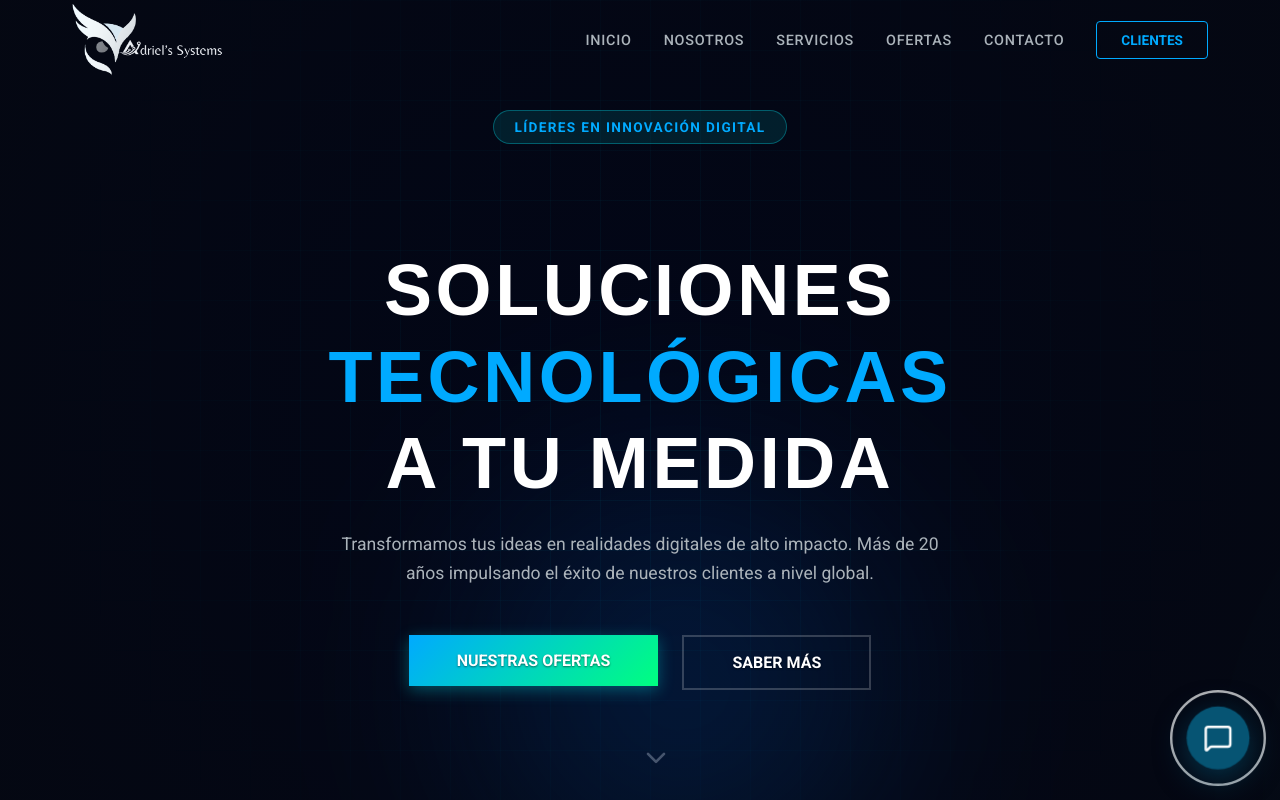
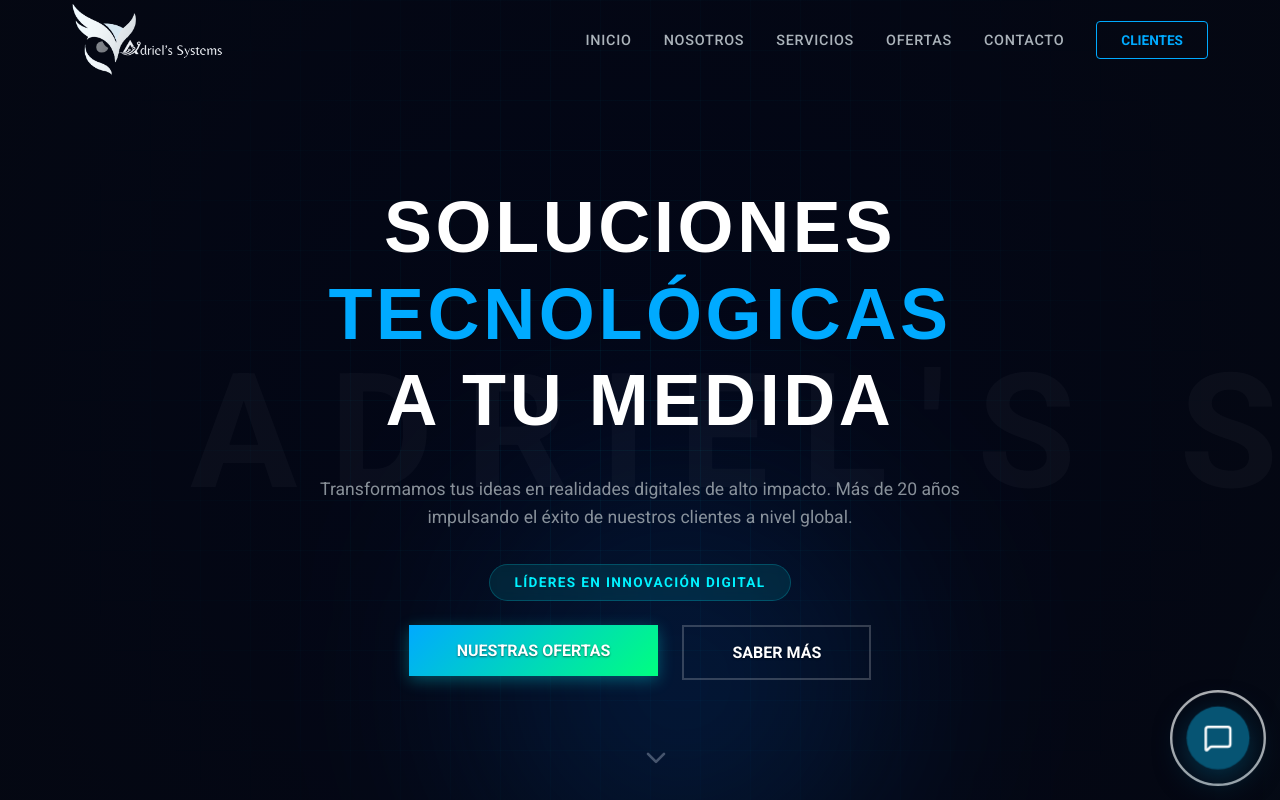
Before and after one commit to rhectoroc/appweb, a Next.js app: page / in a window 1280 px wide. Shown: the top 800 px of the page. Built offline with nearby package versions, Linux system fonts and the light colour scheme; a web font is replaced by a local one.

Commit message:
"design: refactor hero layout with brand watermark and new badge position"

```diff
--- a/src/components/sections/HeroSection.module.css
+++ b/src/components/sections/HeroSection.module.css
@@ -76,129 +76,50 @@
 .content {
     position: relative;
     z-index: 10;
-    text-align: center;
+    padding-top: 4rem;
 }
 
-.textWrapper {
+.contentInner {
+    position: relative;
+    display: flex;
+    flex-direction: column;
+    align-items: center;
+    text-align: center;
     max-width: 900px;
     margin: 0 auto;
 }
 
+.brandWatermark {
+    position: absolute;
+    top: 50%;
+    left: 50%;
+    transform: translate(-50%, -50%);
+    font-size: clamp(3rem, 15vw, 10rem);
+    font-weight: 900;
+    color: rgba(255, 255, 255, 0.03);
+    white-space: nowrap;
+    pointer-events: none;
+    z-index: -1;
+    text-transform: uppercase;
+    letter-spacing: 0.2em;
+    user-select: none;
+    width: 100%;
+    text-align: center;
+}
+
 .badge {
     display: inline-block;
-    padding: 0.5rem 1.25rem;
+    padding: 0.6rem 1.5rem;
     background: rgba(0, 242, 255, 0.1);
-    border: 1px solid rgba(0, 242, 255, 0.3);
+    border: 1px solid rgba(0, 242, 255, 0.2);
     border-radius: 50px;
-    color: hsl(var(--primary));
+    color: #00f2ff;
     font-size: 0.85rem;
     font-weight: 600;
     text-transform: uppercase;
     letter-spacing: 0.1em;
-    margin-bottom: 2rem;
-}
-
-.brandReveal {
-    font-size: 1.1rem;
-    font-weight: 700;
-    margin-bottom: 1rem;
-    letter-spacing: 0.15em;
-    text-transform: uppercase;
-    display: block;
-    text-align: center;
-    cursor: pointer;
-    transition: all 0.4s ease;
-    position: relative;
-    z-index: 5;
-
-    /* Fallback color for browsers that don't support clipping */
-    color: #00f2ff;
-
-    /* Innovative gradient text effect */
-    background: linear-gradient(90deg, #00f2ff, #0070f3, #00dfd8, #00f2ff);
-    background-size: 200% auto;
-    -webkit-background-clip: text;
-    background-clip: text;
-    -webkit-text-fill-color: transparent;
-    animation: gradientFlow 4s linear infinite;
-
-    /* Hardware acceleration hints - Removed conflicting will-change */
-    backface-visibility: hidden;
-    -webkit-font-smoothing: antialiased;
-}
-
-/* Internal span wrapper */
-.brandReveal>span {
-    display: inline-block;
-}
-
-@keyframes gradientFlow {
-    0% {
-        background-position: 0% center;
-    }
-
-    100% {
-        background-position: 200% center;
-    }
-}
-
-@media (min-width: 640px) {
-    .brandReveal {
-        font-size: 1.5rem;
-        letter-spacing: 0.25em;
-    }
-}
-
-@media (min-width: 768px) {
-    .brandReveal {
-        font-size: 2.5rem;
-        letter-spacing: 0.3em;
-        margin-bottom: 1.5rem;
-    }
-}
-
-/* Hover effects removed for stability */
-
-/* Unused animation removed */
-
-.brandReveal span {
-    display: inline-block;
-    transition: transform 0.3s ease;
-}
-
-.brandReveal:hover span {
-    animation: letterBounce 0.6s ease;
-}
-
-@keyframes gradientShift {
-
-    0%,
-    100% {
-        background-position: 0% 50%;
-    }
-
-    50% {
-        background-position: 100% 50%;
-    }
-}
-
-@keyframes letterBounce {
-
-    0%,
-    100% {
-        transform: translateY(0);
-    }
-
-    50% {
-        transform: translateY(-5px);
-    }
-}
-
-@media (min-width: 768px) {
-    .brandReveal {
-        font-size: 2.5rem;
-        margin-bottom: 1.5rem;
-    }
+    margin: 1.5rem 0;
+    backdrop-filter: blur(5px);
 }
 
 .title {
@@ -232,21 +153,17 @@
 
 .subtitle {
     font-size: 0.95rem;
-    /* Reducido para móviles */
     color: hsl(var(--text-muted));
-    margin-bottom: 2rem;
-    max-width: 600px;
-    margin-left: auto;
-    margin-right: auto;
+    margin: 0.5rem 0;
+    max-width: 650px;
     line-height: 1.6;
     padding: 0 1.5rem;
-    /* Padding lateral para móviles */
+    opacity: 0.8;
 }
 
 @media (min-width: 640px) {
     .subtitle {
         font-size: 1.1rem;
-        margin-bottom: 3rem;
         padding: 0;
     }
 }
--- a/src/components/sections/HeroSection.tsx
+++ b/src/components/sections/HeroSection.tsx
@@ -21,44 +21,11 @@ export default function HeroSection() {
                     initial={{ opacity: 0, y: 30 }}
                     animate={{ opacity: 1, y: 0 }}
                     transition={{ duration: 0.8 }}
-                    className={styles.textWrapper}
+                    className={styles.contentInner}
                 >
-                    <motion.span
-                        className={styles.badge}
-                        initial={{ opacity: 0, scale: 0.8 }}
-                        animate={{ opacity: 1, scale: 1 }}
-                        transition={{ delay: 0.2 }}
-                    >
-                        Líderes en Innovación Digital
-                    </motion.span>
-
-                    <motion.div
-                        className={styles.brandReveal}
-                        initial="hidden"
-                        animate="visible"
-                        variants={{
-                            hidden: { opacity: 0 },
-                            visible: {
-                                opacity: 1,
-                                transition: { staggerChildren: 0.08, delayChildren: 0.5 }
-                            }
-                        }}
-                    >
-                        <span>
-                            {"Adriel's Systems".split("").map((char, i) => (
-                                <motion.span
-                                    key={i}
-                                    variants={{
-                                        hidden: { opacity: 0, y: 20, filter: "blur(10px)" },
-                                        visible: { opacity: 1, y: 0, filter: "blur(0px)" }
-                                    }}
-                                    transition={{ duration: 0.5, ease: "easeOut" }}
-                                >
-                                    {char === " " ? "\u00A0" : char}
-                                </motion.span>
-                            ))}
-                        </span>
-                    </motion.div>
+                    <div className={styles.brandWatermark}>
+                        Adriel's Systems
+                    </div>
 
                     <h1 className={styles.title}>
                         Soluciones <span className={styles.highlight}>Tecnológicas</span> <br />
@@ -69,6 +36,15 @@ export default function HeroSection() {
                         Transformamos tus ideas en realidades digitales de alto impacto.
                         Más de 20 años impulsando el éxito de nuestros clientes a nivel global.
                     </p>
+
+                    <motion.span
+                        className={styles.badge}
+                        initial={{ opacity: 0, scale: 0.8 }}
+                        animate={{ opacity: 1, scale: 1 }}
+                        transition={{ delay: 0.2 }}
+                    >
+                        Líderes en Innovación Digital
+                    </motion.span>
 
                     <div className={styles.ctaWrapper}>
                         <Link href="#planes">
```
